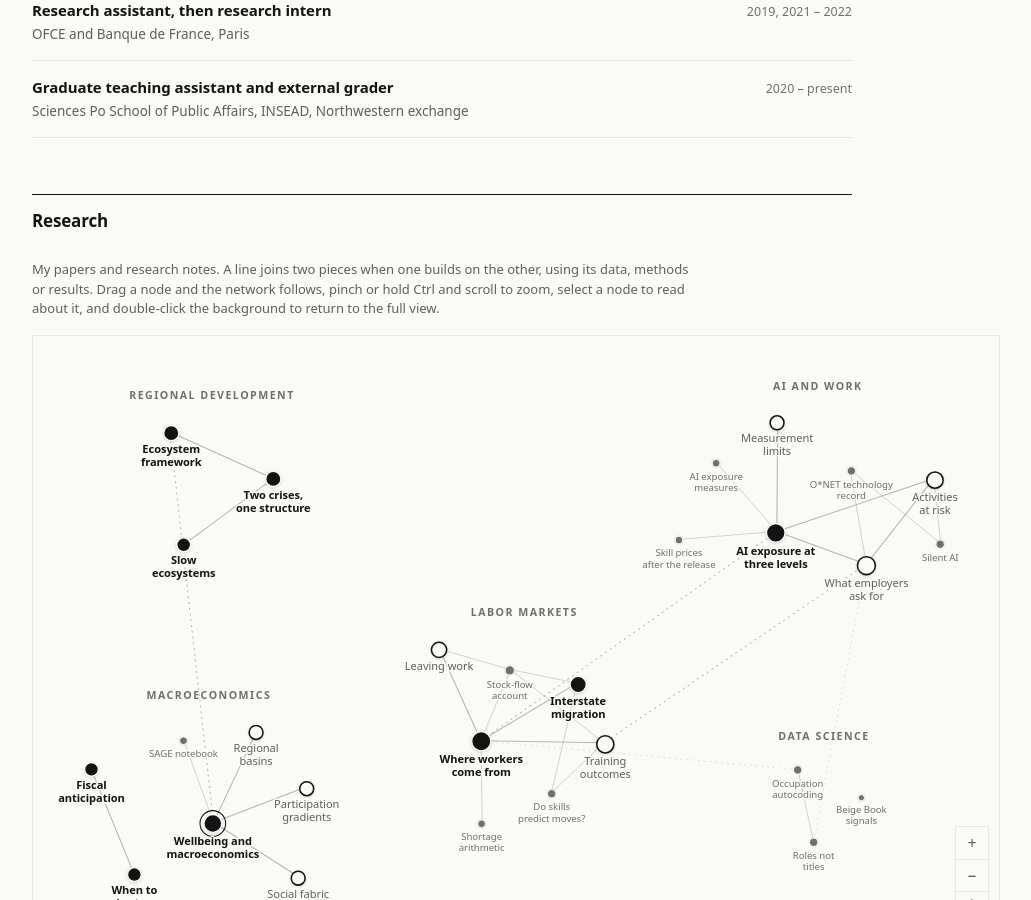
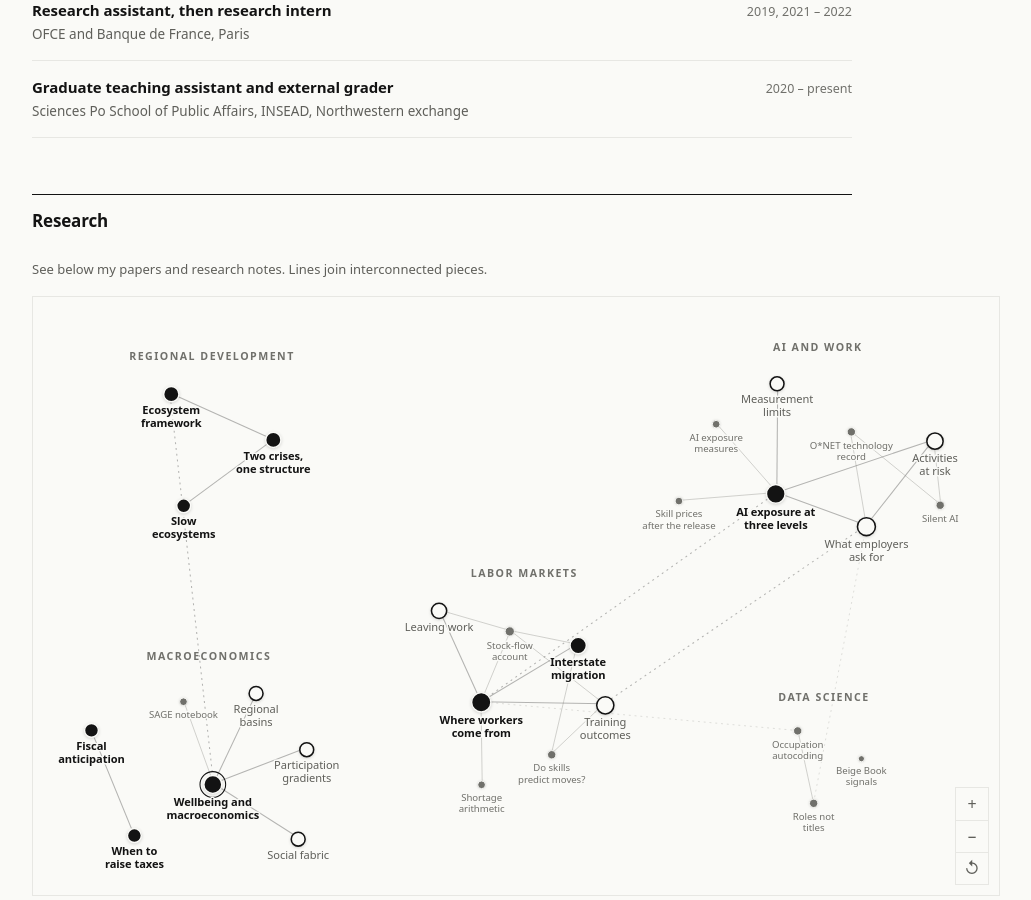
Before and after one commit to conway1521/conway1521.github.io, a Jekyll site: the page built from index.html, in a window 1280 px wide and 900 px high, scrolled down 1731 px. Shown: the whole window, without its empty margins (124-1155 px from the left). Built offline with Jekyll 4.4.1, drawn with Linux system fonts in a browser that asks for light colours.

Commit message:
Revise research notes description in index.html
Updated the description of research papers and notes for clarity.

```diff
--- a/index.html
+++ b/index.html
@@ -103,10 +103,10 @@ title: null
     <h3 class="blockhead anchor" id="research">Research</h3>
 
     <div class="plate plate--page">
-      <p class="plate__purpose">My papers and research notes. A line joins two pieces when one builds on the other, using its data, methods or results. Drag a node and the network follows, pinch or hold Ctrl and scroll to zoom, select a node to read about it, and double-click the background to return to the full view.</p>
+      <p class="plate__purpose">See below my papers and research notes. Lines join interconnected pieces.</p>
 
       <div class="rgraph" id="rgraph" data-base="{{ '/' | relative_url }}">
-        <svg viewBox="0 0 960 620" preserveAspectRatio="xMidYMid meet" role="group" aria-label="Network of research papers and notes. Each node opens its description below the graph.">
+        <svg viewBox="0 0 960 620" preserveAspectRatio="xMidYMid meet" role="group" aria-label="Network of research papers and notes.">
           <g id="rg-world">
             <g id="rg-areas"></g>
             <g id="rg-edges"></g>
```
